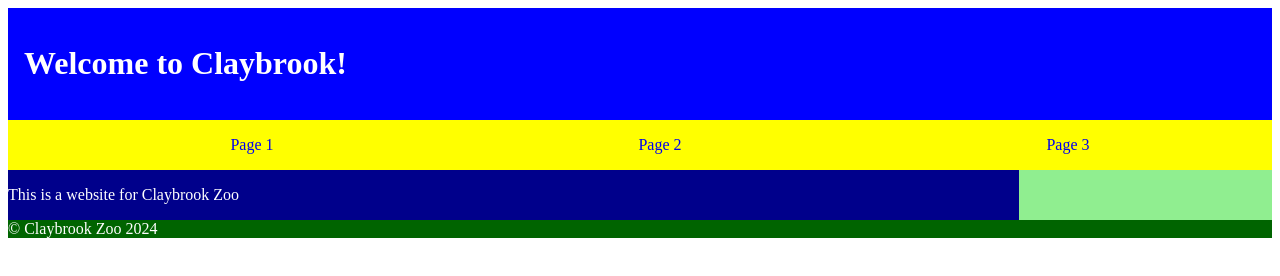
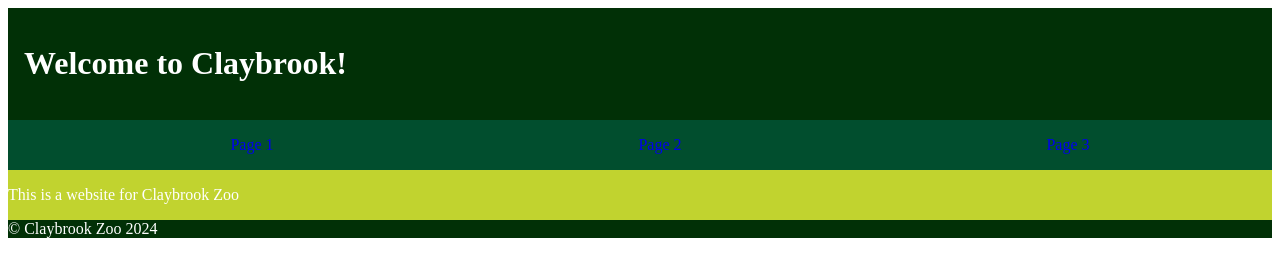
Before and after one commit to SteveHanning/Claybrook-Zoo, a plain HTML site: page index.html in a window 1280 px wide. Drawn offline with Linux system fonts and the light colour scheme.

Commit message:
Colours Changed

```diff
--- a/styles.css
+++ b/styles.css
@@ -1,28 +1,28 @@
 header {
-    background-color: blue;
+    background-color: #013006;
     color: white;
     padding: 1em;
     grid-area: header;
 }
 
 nav {
-    background-color: yellow;
+    background-color: #014e2e;
     grid-area: nav;
 }
 
 main {
-    background-color: darkblue;
+    background-color: #c1d32f;
     color: white;
     grid-area: main;
 }
 
 aside {
-    background-color: lightgreen;
+    background-color: #c1d32f;
     grid-area: aside;
 }
 
 footer {
-    background-color: darkgreen;
+    background-color: #013006;
     color: white;
     grid-area: footer;
 }
```
